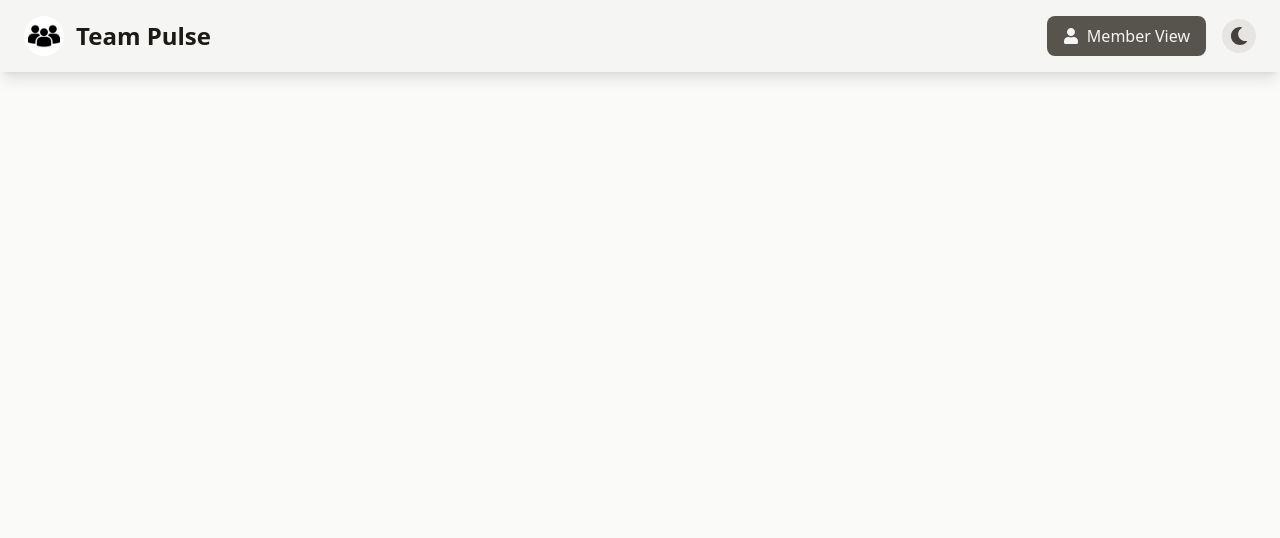
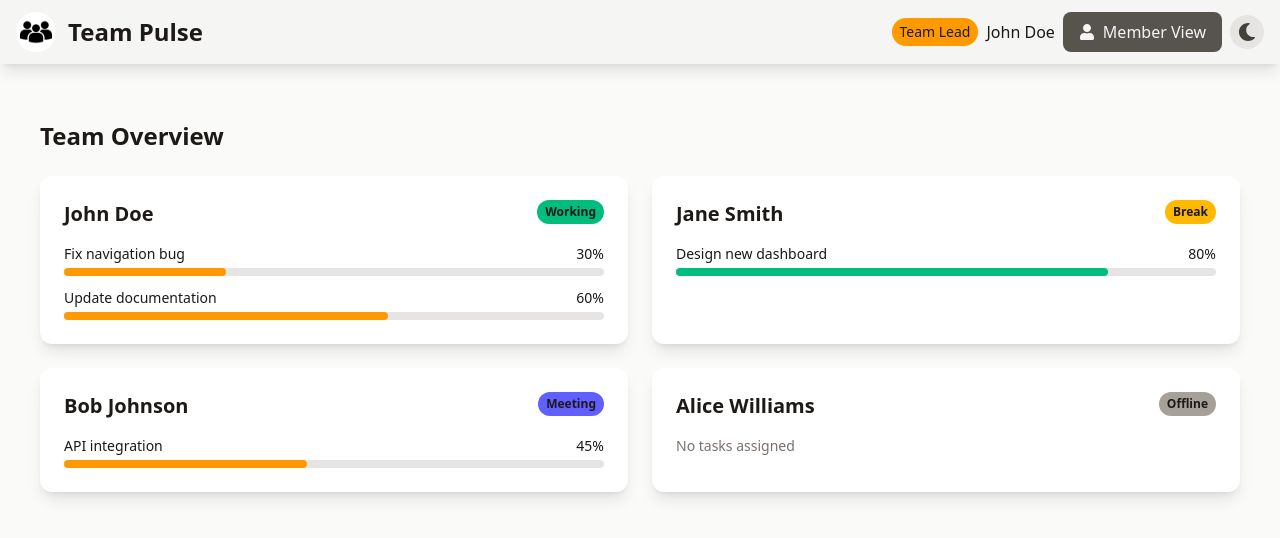
Before and after one commit to AnshuGu-Intern/Team-Pulse-Dashboard, a React (Vite) app: page / in a window 1280 px wide. Both pictures are taken after a click on the button "Lead View". Shown: the top 538 px of the page. Built offline with nearby package versions, Linux system fonts and the light colour scheme.

Commit message:
feat: implement basic team views with role-based rendering

```diff
--- a/src/App.jsx
+++ b/src/App.jsx
@@ -1,13 +1,12 @@
-import React, { useState } from "react";
+import React from "react";
 import Header from "./components/Header";
+import TeamLeadView from "./pages/dashboard/TeamLeadView";
+import TeamMemberView from "./pages/dashboard/TeamMemberView";
+import { useSelector } from "react-redux";
 
 function App() {
-  const [darkMode, setDarkMode] = useState(false);
-  const [currentRole, setCurrentRole] = useState("member");
-
-  const toggleDarkMode = () => setDarkMode(!darkMode);
-  const toggleRole = () =>
-    setCurrentRole(currentRole === "lead" ? "member" : "lead");
+  const currentRole = useSelector((state) => state.role.currentRole);
+  const darkMode = useSelector((state) => state.ui.darkMode);
 
   return (
     <div
@@ -15,14 +14,9 @@ function App() {
         darkMode ? "bg-stone-800 text-stone-100" : "bg-stone-50 text-stone-900"
       }`}
     >
-      <Header
-        darkMode={darkMode}
-        onToggleDarkMode={toggleDarkMode}
-        currentRole={currentRole}
-        onToggleRole={toggleRole}
-      />
+      <Header />
       <main className="container mx-auto px-4 py-8">
-        {/* Content will go here */}
+        {currentRole === "lead" ? <TeamLeadView /> : <TeamMemberView />}
       </main>
     </div>
   );
--- a/src/components/Header.jsx
+++ b/src/components/Header.jsx
@@ -1,7 +1,13 @@
 import React, { useState } from "react";
-import { FaSun, FaMoon, FaUser, FaUserTie } from "react-icons/fa";
+import { useSelector } from "react-redux";
+import ThemeToggle from "./ThemeToggle";
+import RoleSwitcher from "./RoleSwitcher";
 
-const Header = ({ darkMode, onToggleDarkMode, currentRole, onToggleRole }) => {
+const Header = () => {
+  const darkMode = useSelector((state) => state.ui.darkMode);
+  const currentRole = useSelector((state) => state.role.currentRole);
+  const currentUser = useSelector((state) => state.role.currentUser);
+
   const [imageError, setImageError] = useState(false);
 
   const handleImageError = () => {
@@ -10,11 +16,11 @@ const Header = ({ darkMode, onToggleDarkMode, currentRole, onToggleRole }) => {
 
   return (
     <header
-      className={`py-4 px-6 shadow-lg ${
+      className={`py-3 px-4 shadow-lg transition-colors duration-300 ${
         darkMode ? "bg-stone-900 text-stone-100" : "bg-stone-100 text-stone-900"
       }`}
     >
-      <div className="container mx-auto flex justify-between items-center">
+      <div className="flex flex-col sm:flex-row justify-between items-center gap-3">
         <div className="flex items-center">
           {imageError ? (
             <FaUser
@@ -29,37 +35,28 @@ const Header = ({ darkMode, onToggleDarkMode, currentRole, onToggleRole }) => {
               onError={handleImageError}
             />
           )}
-          <h1 className="text-2xl font-bold">Team Pulse</h1>
+          <h1 className="text-xl sm:text-2xl font-bold">Team Pulse</h1>
         </div>
 
-        <div className="flex items-center space-x-4">
-          <button
-            onClick={onToggleRole}
-            className={`flex items-center px-4 py-2 rounded-lg transition-colors ${
+        <div className="flex flex-wrap justify-center items-center gap-2">
+          <div
+            className={`px-2 py-1 rounded-full text-xs sm:text-sm ${
               currentRole === "lead"
-                ? "bg-stone-600 text-stone-100"
-                : "bg-stone-300 text-stone-800 hover:bg-stone-400"
+                ? "bg-amber-500 text-stone-900"
+                : "bg-emerald-500 text-white"
             }`}
           >
-            {currentRole === "lead" ? (
-              <FaUser className="mr-2" />
-            ) : (
-              <FaUserTie className="mr-2" />
-            )}
-            {currentRole === "lead" ? "Member View" : "Lead View"}
-          </button>
+            {currentRole === "lead" ? "Team Lead" : "Member"}
+          </div>
 
-          <button
-            onClick={onToggleDarkMode}
-            className={`p-2 rounded-full focus:outline-none transition-colors ${
-              darkMode
-                ? "bg-stone-700 text-amber-300"
-                : "bg-stone-200 text-stone-700"
-            }`}
-            aria-label="Toggle theme"
-          >
-            {darkMode ? <FaSun size={18} /> : <FaMoon size={18} />}
-          </button>
+          <div className="hidden sm:block">
+            <span className="font-medium text-sm sm:text-base">
+              {currentUser}
+            </span>
+          </div>
+
+          <RoleSwitcher />
+          <ThemeToggle />
         </div>
       </div>
     </header>
--- /dev/null
+++ b/src/components/StatusBadge.jsx
@@ -0,0 +1,20 @@
+import React from "react";
+
+const StatusBadge = ({ status }) => {
+  const statusColors = {
+    working: "bg-emerald-500",
+    break: "bg-amber-400",
+    meeting: "bg-indigo-500",
+    offline: "bg-stone-400",
+  };
+
+  return (
+    <span
+      className={`px-2 py-1 rounded-full text-xs font-semibold ${statusColors[status]} text-stone-900`}
+    >
+      {status.charAt(0).toUpperCase() + status.slice(1)}
+    </span>
+  );
+};
+
+export default StatusBadge;
--- /dev/null
+++ b/src/pages/dashboard/TeamLeadView.jsx
@@ -0,0 +1,72 @@
+import React from "react";
+import { useSelector } from "react-redux";
+import StatusBadge from "../../components/StatusBadge";
+
+const TeamLeadView = () => {
+  const members = useSelector((state) => state.members);
+  const tasks = useSelector((state) => state.tasks);
+  const darkMode = useSelector((state) => state.ui.darkMode);
+
+  return (
+    <div className="p-6">
+      <h2 className="text-2xl font-bold mb-6">Team Overview</h2>
+      <div className="grid grid-cols-1 md:grid-cols-2 gap-6">
+        {members.map((member) => {
+          const memberTasks = tasks.filter(
+            (task) => task.memberId === member.id
+          );
+          return (
+            <div
+              key={member.id}
+              className={`p-6 rounded-xl shadow-lg transition-all ${
+                darkMode
+                  ? "bg-stone-700 hover:bg-stone-600"
+                  : "bg-white hover:bg-stone-50"
+              }`}
+            >
+              <div className="flex justify-between items-start mb-4">
+                <h3 className="text-xl font-semibold">{member.name}</h3>
+                <StatusBadge status={member.status} />
+              </div>
+
+              <div className="space-y-3">
+                {memberTasks.length > 0 ? (
+                  memberTasks.map((task) => (
+                    <div key={task.id}>
+                      <div className="flex justify-between text-sm mb-1">
+                        <span>{task.title}</span>
+                        <span>{task.progress}%</span>
+                      </div>
+                      <div className="w-full bg-stone-200 dark:bg-stone-600 rounded-full h-2">
+                        <div
+                          className={`h-2 rounded-full ${
+                            task.progress < 30
+                              ? "bg-red-500"
+                              : task.progress < 70
+                              ? "bg-amber-500"
+                              : "bg-emerald-500"
+                          }`}
+                          style={{ width: `${task.progress}%` }}
+                        ></div>
+                      </div>
+                    </div>
+                  ))
+                ) : (
+                  <p
+                    className={`text-sm ${
+                      darkMode ? "text-stone-400" : "text-stone-500"
+                    }`}
+                  >
+                    No tasks assigned
+                  </p>
+                )}
+              </div>
+            </div>
+          );
+        })}
+      </div>
+    </div>
+  );
+};
+
+export default TeamLeadView;
--- /dev/null
+++ b/src/pages/dashboard/TeamMemberView.jsx
@@ -0,0 +1,35 @@
+import React from "react";
+import { useSelector } from "react-redux";
+import StatusBadge from "../../components/StatusBadge";
+
+const TeamMemberView = () => {
+  const darkMode = useSelector((state) => state.ui.darkMode);
+  const currentUser = useSelector((state) => state.role.currentUser);
+  const members = useSelector((state) => state.members);
+
+  const currentMember = members.find((m) => m.name === currentUser);
+
+  if (!currentMember) return <div>Loading...</div>;
+
+  return (
+    <div className="p-6">
+      <div
+        className={`p-6 rounded-xl shadow-lg ${
+          darkMode ? "bg-stone-700" : "bg-white"
+        }`}
+      >
+        <div className="flex items-center mb-4">
+          <div className="w-16 h-16 rounded-full bg-stone-300 dark:bg-stone-600 mr-4 flex items-center justify-center text-xl font-bold">
+            {currentMember.name.charAt(0)}
+          </div>
+          <div>
+            <h2 className="text-2xl font-bold">{currentMember.name}</h2>
+            <StatusBadge status={currentMember.status} />
+          </div>
+        </div>
+      </div>
+    </div>
+  );
+};
+
+export default TeamMemberView;
```
